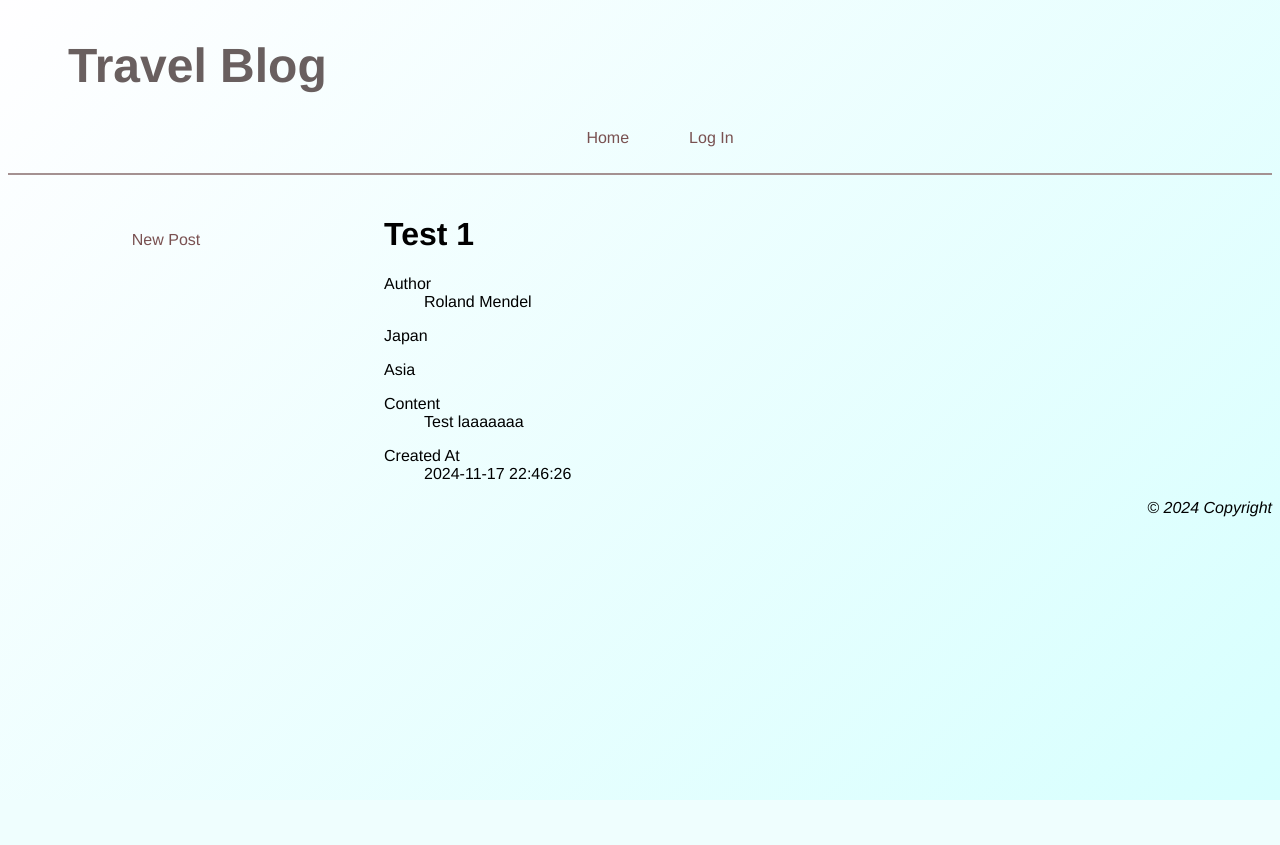
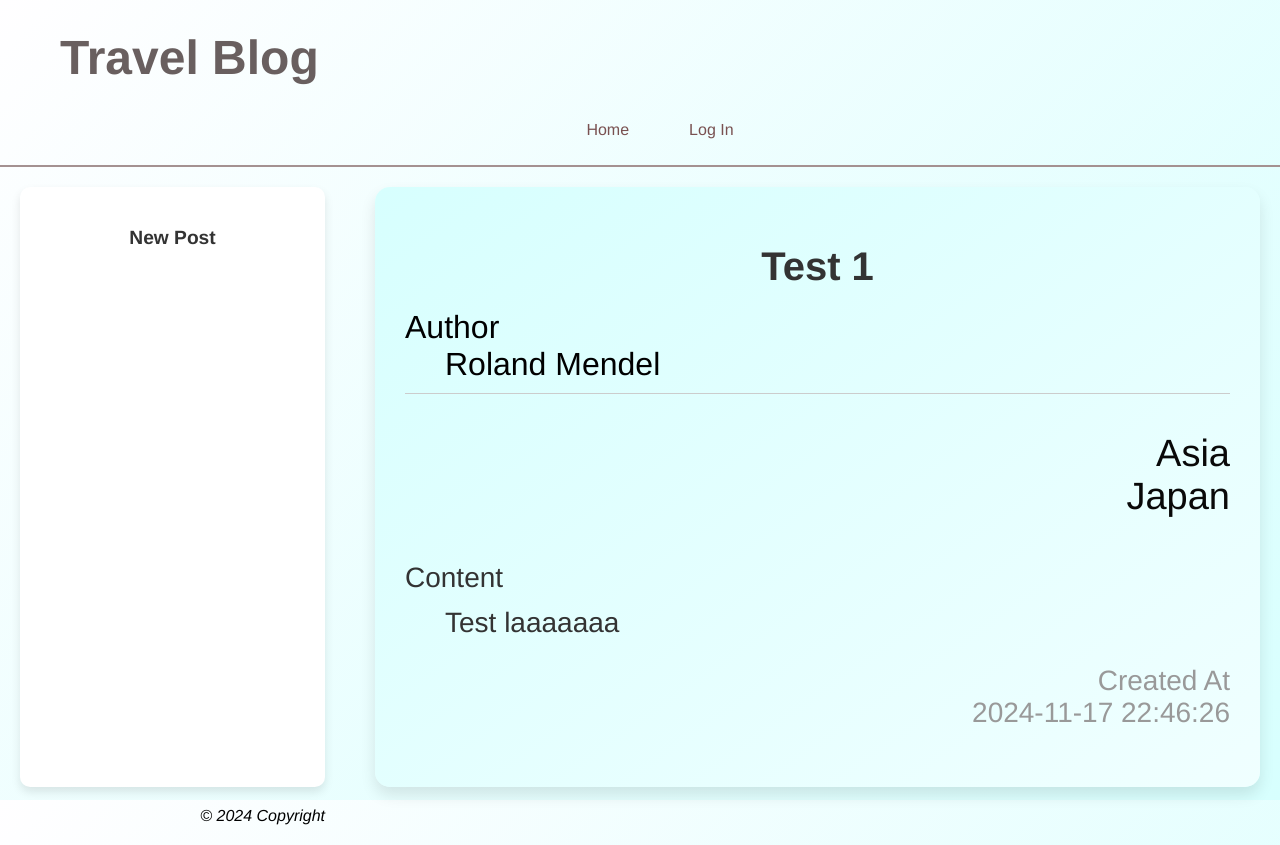
Before and after one commit to yenyih24/TravelBlog, a PHP site: page /pages/blog.php?id=1 in a window 1280 px wide. Before the commit the page ends 800 px from the top, so only its background shows below. Run offline with PHP 8.4, Linux system fonts and the light colour scheme; data comes from the database, SQL or seed files in the repository.

Commit message:
Lucy edit blog.php and style.css

```diff
--- a/css/style.css
+++ b/css/style.css
@@ -4,6 +4,7 @@ body {
   background-size: cover; /* Ensure the background covers the entire viewport */
   background-attachment: fixed; /* Keep the background fixed while scrolling */
 }
+
 
 /* Header */
 header {
@@ -14,6 +15,7 @@ body {
 
 }
 
+
 /* Make sure the website’s title (<h1>) scales appropriately without causing layout issues on smaller screens by using descendant selector. */
 header h1 {
   margin: 20px 50px; /* Top and bottom margin 20px, left and right margin 0 */
@@ -21,11 +23,13 @@ body {
   text-align: left; /* Center text */
 }
 
+
 /*header nav */
 nav {
   display: flex; /* Use flexbox layout for navigation */
   justify-content: center; /* Center navigation items */
 }
+
 
 /* Unordered list inside the nav */
 nav ul {
@@ -33,9 +37,11 @@ body {
   display: flex; /* Align navigation items horizontally */
 }
 
+
 nav ul li {
   margin: 0 15px; /* Spacing between list items */
 }
+
 
 /* Navigation links */
 nav ul li a {
@@ -44,10 +50,14 @@ body {
   padding: 10px 15px; /* Padding for clickable area */
 }
 
+
 a:hover {
   background-color: rgb(176, 225, 235);
   border-radius: 30px; /* Round the corners of the element */
 }
+
+
+
 
 
 
@@ -59,14 +69,19 @@ body {
 }
 
 
+
+
 main {
   padding-left: 30px; /* Add 30px of padding to the left of the main content */
 }
+
 
 .divider {
   border-bottom: 2px solid rgb(105, 95, 95); /* Add a 2px solid bottom border for a divider line */
   margin: 3px 0;
 }
+
+
 
 
 aside {
@@ -76,14 +91,17 @@ body {
   text-align: center; /* Center text within the aside */
 }
 
+
 aside ul {
   padding: 0; /* Remove default padding */
 }
+
 
 aside ul li {
   list-style-type: none; /* Remove bullet points */
   margin: 20px 0; /* Spacing between list items */
 }
+
 
 aside ul li a {
   color: rgb(121, 81, 81);
@@ -91,10 +109,12 @@ body {
   padding: 10px 15px; /* Padding for area */
 }
 
+
 .main_link {
   display: flex; /* Use flexbox layout for main_link */
   justify-content: center; /* Center navigation items */
 }
+
 
 /* Unordered list inside the nav */
 .main_link ul {
@@ -102,9 +122,11 @@ body {
   display: flex; /* Align navigation items horizontally */
 }
 
+
 .main_link ul li {
   margin: 0 15px; /* Spacing between list items */
 }
+
 
 /* Navigation links */
 .main_link ul li a {
@@ -112,6 +134,153 @@ body {
   text-decoration: none; /* Remove underline from links */
   padding: 10px 15px; /* Padding for clickable area */
 }
+/* 整体页面样式 */
+body {
+font-family: Helvetica, Arial, sans-serif;
+background-color: #d7fffe; /* 浅蓝绿色背景 */
+margin: 0;
+padding: 0;
+}
+
+
+/* 标题居中 */
+#content h1 {
+font-size: 2.5em;
+color: #333333; /* 深灰色标题文字 */
+text-align: center; /* 居中 */
+margin-bottom: 20px;
+font-weight: bold;
+}
+
+
+/* 布局调整 */
+.big-container {
+display: grid;
+grid-template-columns: 1fr 3fr; /* 左侧1列，右侧3列 */
+gap: 20px;
+padding: 20px;
+}
+
+
+/* 左侧菜单 */
+aside {
+background: #ffffff;
+padding: 20px;
+border-radius: 10px;
+box-shadow: 0 5px 10px rgba(0, 0, 0, 0.1);
+}
+
+
+aside ul {
+list-style: none;
+padding: 0;
+margin: 0;
+}
+
+
+aside ul li {
+margin: 20px 0;
+text-align: center;
+}
+
+
+aside ul li a {
+text-decoration: none;
+color: #333333;
+font-size: 1.2em;
+font-weight: bold;
+}
+
+
+/* 整体内容背景色为浅蓝绿色 */
+#content .page {
+background: linear-gradient(145deg, #d7fffe, #f0ffff); /* 浅蓝绿色背景 */
+border-radius: 15px;
+padding: 30px;
+box-shadow: 0 8px 15px rgba(0, 0, 0, 0.1);
+}
+
+
+/* 标题居中 */
+#content h1 {
+font-size: 2.5em;
+color: #333333; /* 深灰色标题文字 */
+margin-bottom: 20px;
+font-weight: bold;
+text-align: center; /* 居中 */
+}
+
+
+/* 属性信息调整布局 */
+.attributes {
+font-size: 32px;
+display: grid;
+grid-template-columns: 1fr 1fr; /* 两列布局 */
+align-items: center;
+border-bottom: 1px solid #ccc; /* 添加分隔符 */
+margin-bottom: 20px; /* 与正文分隔 */
+padding-bottom: 10px;
+}
+
+
+.attributes dl {
+margin: 0; /* 移除多余间距 */
+}
+
+
+.attributes .author {
+font-size: 32px;
+text-align: left; /* Author 信息左对齐 */
+font-weight: bold;
+color: #555555;
+}
+
+
+.country{
+font-size: 38px;
+text-align: right; /* Country 和 State 右对齐 */
+color: #090909;
+}
+
+
+/* 图片样式 */
+.image-container img {
+font-size: 38px;
+display: block;
+margin: 20px auto; /* 图片居中 */
+width: 50%; /* 宽度为浏览器宽度的50% */
+min-width: 200px; /* 最小宽度200px */
+height: auto; /* 高度自动调整 */
+border-radius: 10px; /* 图片圆角 */
+box-shadow: 0 5px 10px rgba(0, 0, 0, 0.1); /* 添加阴影 */
+}
+
+
+/* 正文内容样式 */
+.blogContent {
+margin-top: 20px;
+}
+
+
+.blogContent dl {
+margin: 0;
+font-size: 28px;
+line-height: 1.6; /* 行高增加 */
+color: #333333;
+}
+
+
+/* 创建时间样式 */
+.created_at dl {
+font-size: 28px;
+text-align: right; /* 时间信息右对齐 */
+color: #999999; /* 浅灰色 */
+margin-top: 20px;
+}
+
+
+/* 注释 */
+
 
 footer {
   text-align: right;
@@ -119,6 +288,7 @@ body {
   font-size: 1em;
 }
 
+
 footer p {
   padding: 10px 15px;
 }
--- a/pages/blog.php
+++ b/pages/blog.php
@@ -1,3 +1,4 @@
+
 <!DOCTYPE html>
 <html lang="en">
   <head>
@@ -7,8 +8,10 @@
     <link rel="stylesheet" type="text/css" href="../css/style.css">
   </head>
 
+
   <body>
   <?php include './headerTB.php'; ?>
+
 
   <div class="big-container">
       <aside>
@@ -16,7 +19,9 @@
           <li><a href="create.php">New Post</a></li>
         </ul>
 
+
       </aside>
+
 
   <main>
   <?php
@@ -24,12 +29,15 @@
   require_once('../server/database.php');
   $db = db_connect();
 
+
   //access URL parameter
   if (!isset($_GET['id']) || !is_numeric($_GET['id'])) { //check if we get the id
     header("Location: index.php"); // 如果 id 無效，返回主頁
   }
 
+
   $id = $_GET['id'];
+
 
   // 查詢博客文章詳細資訊
   $sql = "SELECT p.title, p.content, p.state, p.country, p.image_path, p.created_at, a.username
@@ -41,6 +49,7 @@
   mysqli_stmt_execute($stmt);
   $result_set = mysqli_stmt_get_result($stmt);
 
+
   // 檢查是否有結果
   if (!$result_set || mysqli_num_rows($result_set) === 0) {
     echo "<p>No post found with ID: $id</p>";
@@ -48,12 +57,16 @@
     exit();
   }
 
+
   $post = mysqli_fetch_assoc($result_set);
   ?>
 
-<main>
+
+
+
 <!-- display the blog data -->
   <div id="content">
+
 
     <div class="page show">
       <h1><?php echo ($post['title']); ?></h1> <!-- 顯示文章標題 -->
@@ -62,23 +75,30 @@
           <dt>Author</dt>
           <dd><?php echo ($post['username']); ?></dd>
         </dl>
-        <dl>
-          <?php echo ($post['country']); ?> <!-- 顯示國家 -->
-        </dl>
-        <dl>
-          <?php echo ($post['state']); ?> <!-- 顯示state -->
-        </dl>
+      </div>
+
+      <dl class = "country">
+          <dt></dt>
+          <dd><?php echo ($post['state']); ?></dd> <!-- 顯示state -->
+          <dt></dt>
+          <dd><?php echo ($post['country']); ?></dd> <!-- 顯示國家 -->
+      </dl>
+
+      <div class="image-container">
         <?php if (!empty($post['image_path'])): ?> <!-- 如果有圖片路徑 -->
         <dl>
           <dt>Image</dt>
           <dd><img src="<?php echo ($post['image_path']); ?>" alt="Post Image"></dd>
         </dl>
         <?php endif; ?>
+      </div>
+      <div class="blogContent">
         <dl>
           <dt>Content</dt>
           <dd><?php echo ($post['content']); ?></dd> <!-- 顯示文章內容 -->
         </dl>
-
+      </div>
+      <div class="created_at">
         <dl>
           <dt>Created At</dt>
           <dd><?php echo ($post['created_at']); ?></dd> <!-- 顯示建立時間 -->
@@ -88,7 +108,9 @@
   </div>
 </main>
 
+
   <?php include 'footerTB.php'; ?>
 </body>
 
+
 </html>
```
Lines whose indentation alone changed are shown as unchanged.
